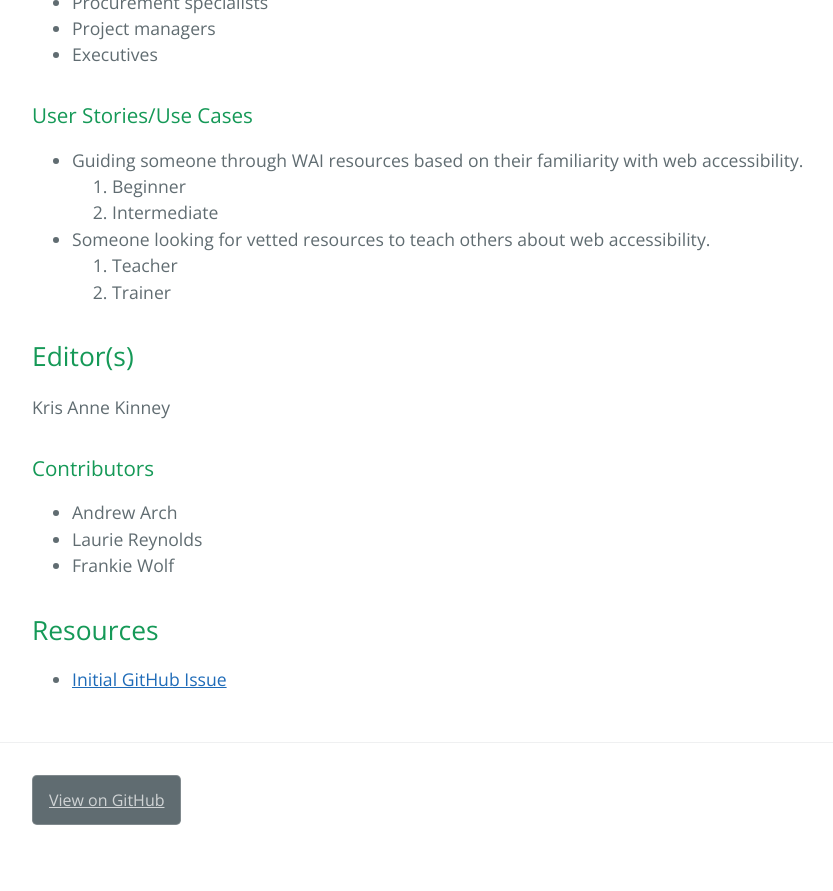
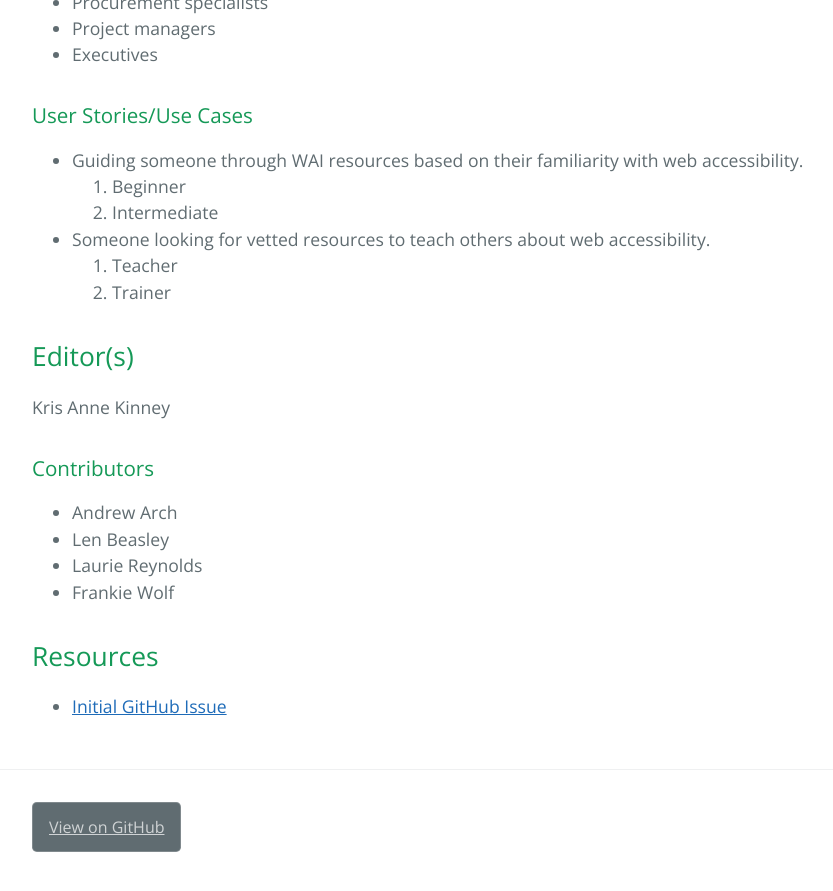
Before and after one commit to w3c-cg/aar, a Jekyll site: the page built from resources/navigating_WAI/scope.md, in a window 1280 px wide and 900 px high, scrolled down 886 px. Shown: the top 891 px of the window, without its empty margins (192-1025 px from the left). Built offline with Jekyll 4.4.1, drawn with Linux system fonts in a browser that asks for light colours.

Commit message:
Update scope.md
Added a contributor

```diff
--- a/resources/navigating_WAI/scope.md
+++ b/resources/navigating_WAI/scope.md
@@ -48,6 +48,7 @@ Kris Anne Kinney
 ### Contributors
 
 * Andrew Arch
+* Len Beasley
 * Laurie Reynolds
 * Frankie Wolf
 
```
